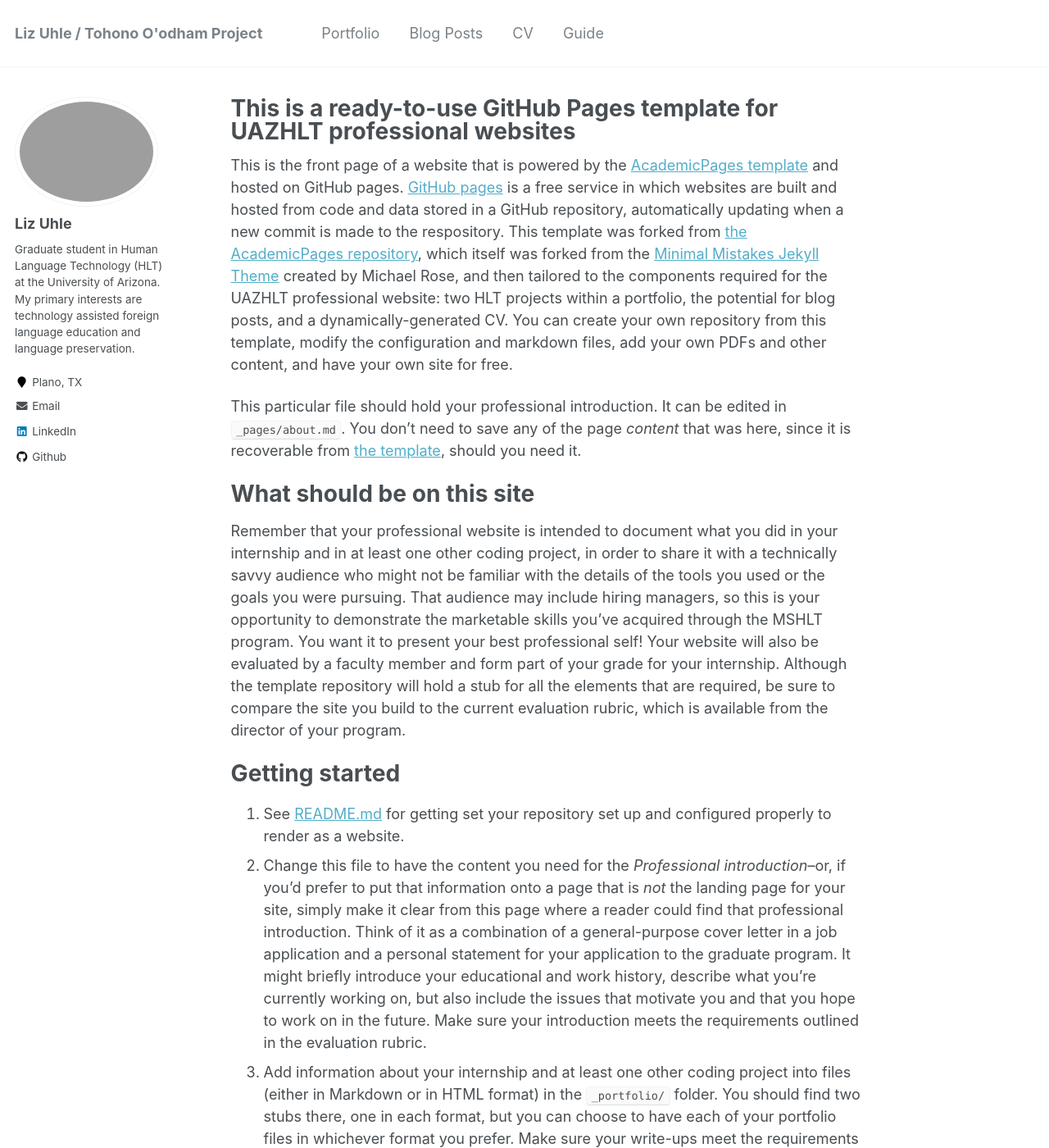
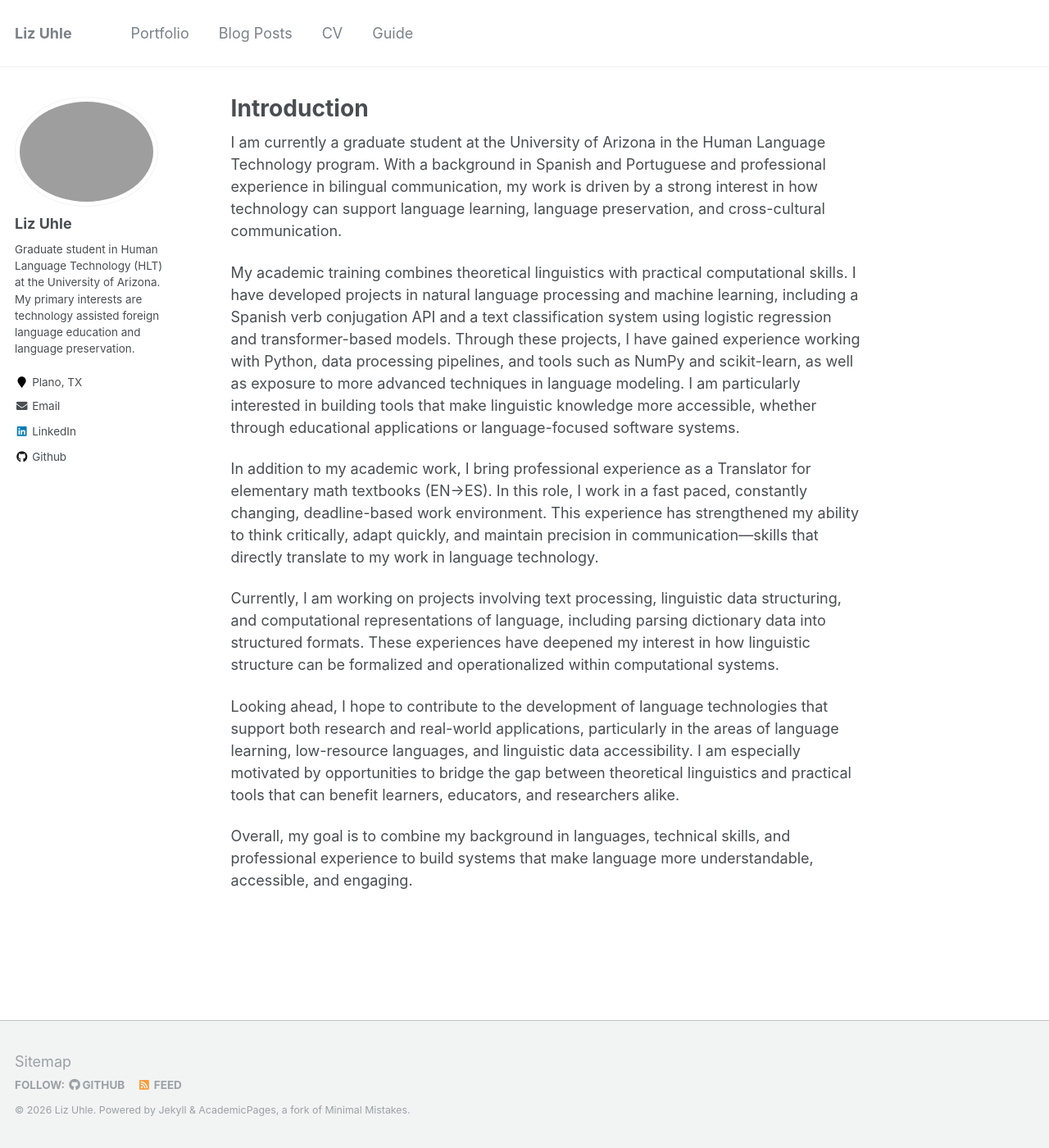
Before and after one commit to lizuhle/lizuhle.github.io, a Jekyll site: the page built from _pages/about.md, in a window 1280 px wide and 1400 px high. Shown: the whole window at 82% size. Built offline with Jekyll 4.4.1, drawn with Linux system fonts in a browser that asks for light colours; some of the changed text lies outside the part shown.

Commit message:
added intro

```diff
--- a/_config.yml
+++ b/_config.yml
@@ -7,10 +7,10 @@
 
 # Site Settings
 locale                   : "en-US"
-title                    : "Liz Uhle / Tohono O'odham Project"
+title                    : "Liz Uhle"
 title_separator          : "-"
 name                     : &name "Liz Uhle"
-description              : &description "Tohono O'odham Dictionary Project"
+description              : &description "Home Page"
 url                      : https://lizuhle.github.io # the base hostname & protocol for your site e.g. "https://mmistakes.github.io"
 baseurl                  : "" # the subpath of your site, e.g. "/blog"
 repository               : "lizuhle/lizuhle.github.io"
--- a/_pages/about.md
+++ b/_pages/about.md
@@ -1,6 +1,6 @@
 ---
 permalink: /
-title: "This is a ready-to-use GitHub Pages template for UAZHLT professional websites"
+title: "Introduction"
 excerpt: "About me"
 author_profile: true
 redirect_from:
@@ -8,38 +8,14 @@ redirect_from:
   - /about.html
 ---
 
-This is the front page of a website that is powered by the [AcademicPages template](https://github.com/academicpages/academicpages.github.io) and hosted on GitHub pages. [GitHub pages](https://pages.github.com) is a free service in which websites are built and hosted from code and data stored in a GitHub repository, automatically updating when a new commit is made to the respository. This template was forked from [the AcademicPages repository](https://github.com/academicpages/academicpages.github.io), which itself was forked from the [Minimal Mistakes Jekyll Theme](https://mmistakes.github.io/minimal-mistakes/) created by Michael Rose, and then tailored to the components required for the UAZHLT professional website: two HLT projects within a portfolio, the potential for blog posts, and a dynamically-generated CV. You can create your own repository from this template, modify the configuration and markdown files, add your own PDFs and other content, and have your own site for free.
+I am currently a graduate student at the University of Arizona in the Human Language Technology program. With a background in Spanish and Portuguese and professional experience in bilingual communication, my work is driven by a strong interest in how technology can support language learning, language preservation, and cross-cultural communication.
 
-This particular file should hold your professional introduction. It can be edited in `_pages/about.md`. You don't need to save any of the page *content* that was here, since it is recoverable from [the template](https://github.com/uazhlt/professionalGHpages.github.io), should you need it.
+My academic training combines theoretical linguistics with practical computational skills. I have developed projects in natural language processing and machine learning, including a Spanish verb conjugation API and a text classification system using logistic regression and transformer-based models. Through these projects, I have gained experience working with Python, data processing pipelines, and tools such as NumPy and scikit-learn, as well as exposure to more advanced techniques in language modeling. I am particularly interested in building tools that make linguistic knowledge more accessible, whether through educational applications or language-focused software systems.
 
-What should be on this site
-======
-Remember that your professional website is intended to document what you did in your internship and in at least one other coding project, in order to share it with a technically savvy audience who might not be familiar with the details of the tools you used or the goals you were pursuing. That audience may include hiring managers, so this is your opportunity to demonstrate the marketable skills you've acquired through the MSHLT program. You want it to present your best professional self! Your website will also be evaluated by a faculty member and form part of your grade for your internship. Although the template repository will hold a stub for all the elements that are required, be sure to compare the site you build to the current evaluation rubric, which is available from the director of your program.
+In addition to my academic work, I bring professional experience as a Translator for elementary math textbooks (EN->ES). In this role, I work in a fast paced, constantly changing, deadline-based work environment. This experience has strengthened my ability to think critically, adapt quickly, and maintain precision in communication—skills that directly translate to my work in language technology.
 
-Getting started
-======
-1. See [README.md](https://github.com/uazhlt/professionalGHpages.github.io/blob/main/README.md) for getting set your repository set up and configured properly to render as a website.
-1. Change this file to have the content you need for the *Professional introduction*--or, if you'd prefer to put that information onto a page that is *not* the landing page for your site, simply make it clear from this page where a reader could find that professional introduction. Think of it as a combination of a general-purpose cover letter in a job application and a personal statement for your application to the graduate program. It might briefly introduce your educational and work history, describe what you're currently working on, but also include the issues that motivate you and that you hope to work on in the future. Make sure your introduction meets the requirements outlined in the evaluation rubric.
-1. Add information about your internship and at least one other coding project into files (either in Markdown or in HTML format) in the `_portfolio/` folder. You should find two stubs there, one in each format, but you can choose to have each of your portfolio files in whichever format you prefer. Make sure your write-ups meet the requirements outlined in the evaluation rubric.
-1. Add the information that you'd like to have on your CV into `_pages/cv.md`. Make sure your CV meets the requirements outlined in the evaluation rubric.
+Currently, I am working on projects involving text processing, linguistic data structuring, and computational representations of language, including parsing dictionary data into structured formats. These experiences have deepened my interest in how linguistic structure can be formalized and operationalized within computational systems.
 
-Be sure to complete this information and submit your URL to the faculty evaluator by the deadline each term. The evaluator will prepare a feedback sheet for you to indicate how your site scored relative to the rubric. If there are significant points that need to be improved, you want to ensure you have time to receive that feedback and implement any revisions before the end of the term.
+Looking ahead, I hope to contribute to the development of language technologies that support both research and real-world applications, particularly in the areas of language learning, low-resource languages, and linguistic data accessibility. I am especially motivated by opportunities to bridge the gap between theoretical linguistics and practical tools that can benefit learners, educators, and researchers alike.
 
-Site-wide configuration
-------
-The main configuration file for the site is in the base directory in [_config.yml](https://github.com/academicpages/academicpages.github.io/blob/master/_config.yml), which defines the content in the sidebars and other site-wide features. You will need to replace the default values there with ones about yourself and your site's github repository; read this file carefully to make sure you've updated them all. The configuration file for the top menu is in [_data/navigation.yml](https://github.com/academicpages/academicpages.github.io/blob/master/_data/navigation.yml). For example, if you want to add a section for *Talks* back into the site, you can add a navbar item for that (in navigation.yml) to add them back into the header. Make sure there's still a `talks.html` file in the _pages directory, and then add files for individual talks in the _talks directory. You'll follow a similar process to restore other navbar items or create your own.
-
-Create content & metadata
-------
-For site content, there is one markdown file for each type of content, which are stored in directories like _publications, _talks, _posts, _teaching, or _pages. For this template, only the _posts and _portfolio directories have been kept, but you can see the [original AcademicPages repository](https://github.com/academicpages/academicpages.github.io) for an example, if you'd like to add any of those categories back in.
-
-If you choose to add some of these categories back to your site, you may find a lot of useful utilities to make updates to the site information work more smoothly. For example, each talk is a markdown file in the [_talks directory](https://github.com/academicpages/academicpages.github.io/tree/master/_talks). At the top of each markdown file is structured data in YAML about the talk, which the theme will parse to do lots of cool stuff. The same structured data about a talk is used to generate the list of talks on the [Talks page](https://academicpages.github.io/talks), each [individual page](https://academicpages.github.io/talks/2012-03-01-talk-1) for specific talks, the talks section for the [CV page](https://academicpages.github.io/cv), and the [map of places you've given a talk](https://academicpages.github.io/talkmap.html) (if you run this [python file](https://github.com/academicpages/academicpages.github.io/blob/master/talkmap.py) or [Jupyter notebook](https://github.com/academicpages/academicpages.github.io/blob/master/talkmap.ipynb), which creates the HTML for the map based on the contents of the _talks directory).
-
-**Markdown generator**
-
-The creator of the AcademicPages template has also created [a set of Jupyter notebooks](https://github.com/academicpages/academicpages.github.io/tree/master/markdown_generator
-) that converts a CSV containing structured data about talks or presentations into individual markdown files that will be properly formatted for the AcademicPages template. The sample CSVs in that directory are the ones used to create the site at stuartgeiger.com. His usual workflow is to keep a spreadsheet of publications and talks, then run the code in these notebooks to generate the markdown files, then commit and push them to the GitHub repository.
-
-For more info
-------
-More info about configuring AcademicPages can be found in [the guide](https://academicpages.github.io/markdown/). The [guides for the Minimal Mistakes theme](https://mmistakes.github.io/minimal-mistakes/docs/configuration/) (which this theme was forked from) might also be helpful.
+Overall, my goal is to combine my background in languages, technical skills, and professional experience to build systems that make language more understandable, accessible, and engaging.
```
Also changed, not shown: _pages/cv.md (+8 -30 lines).
